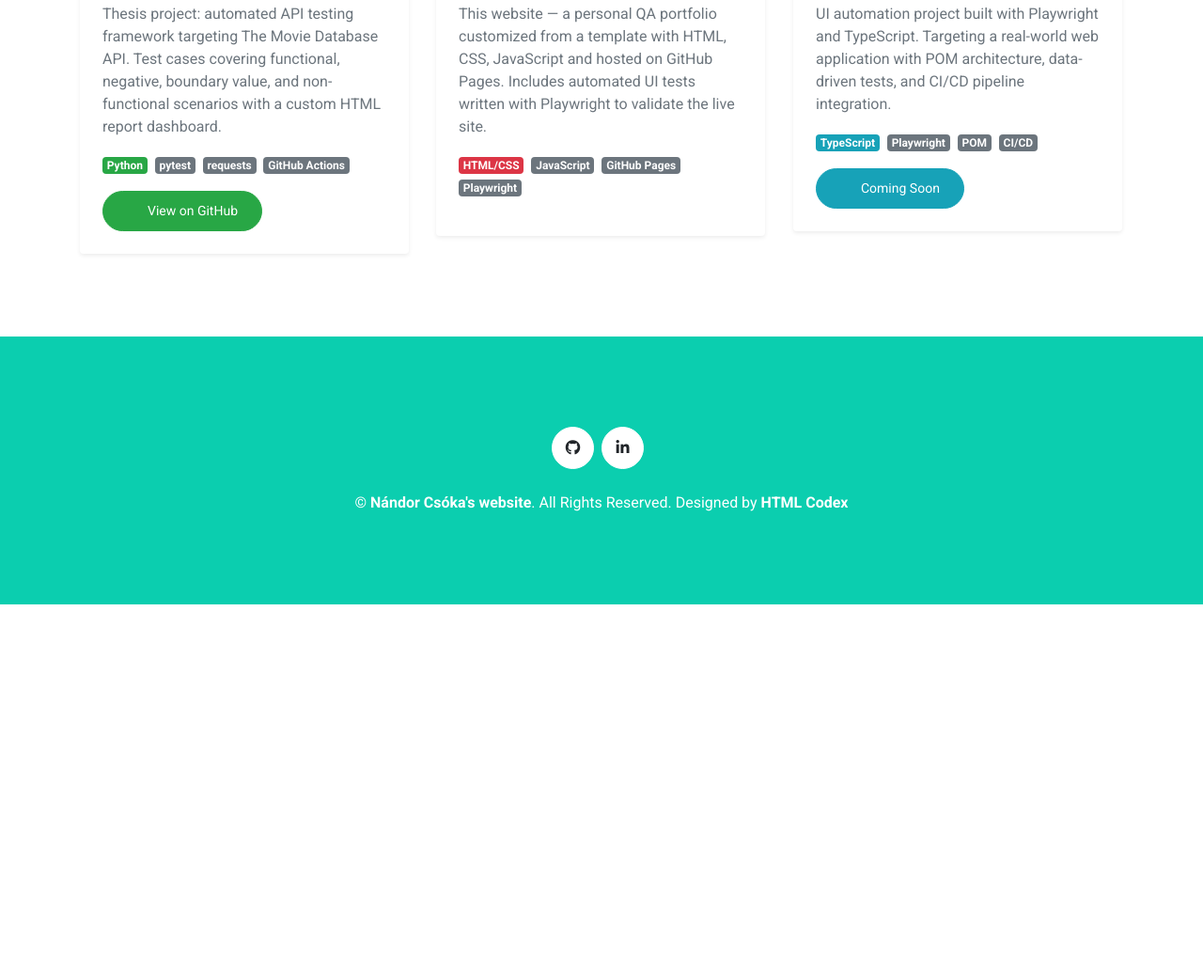
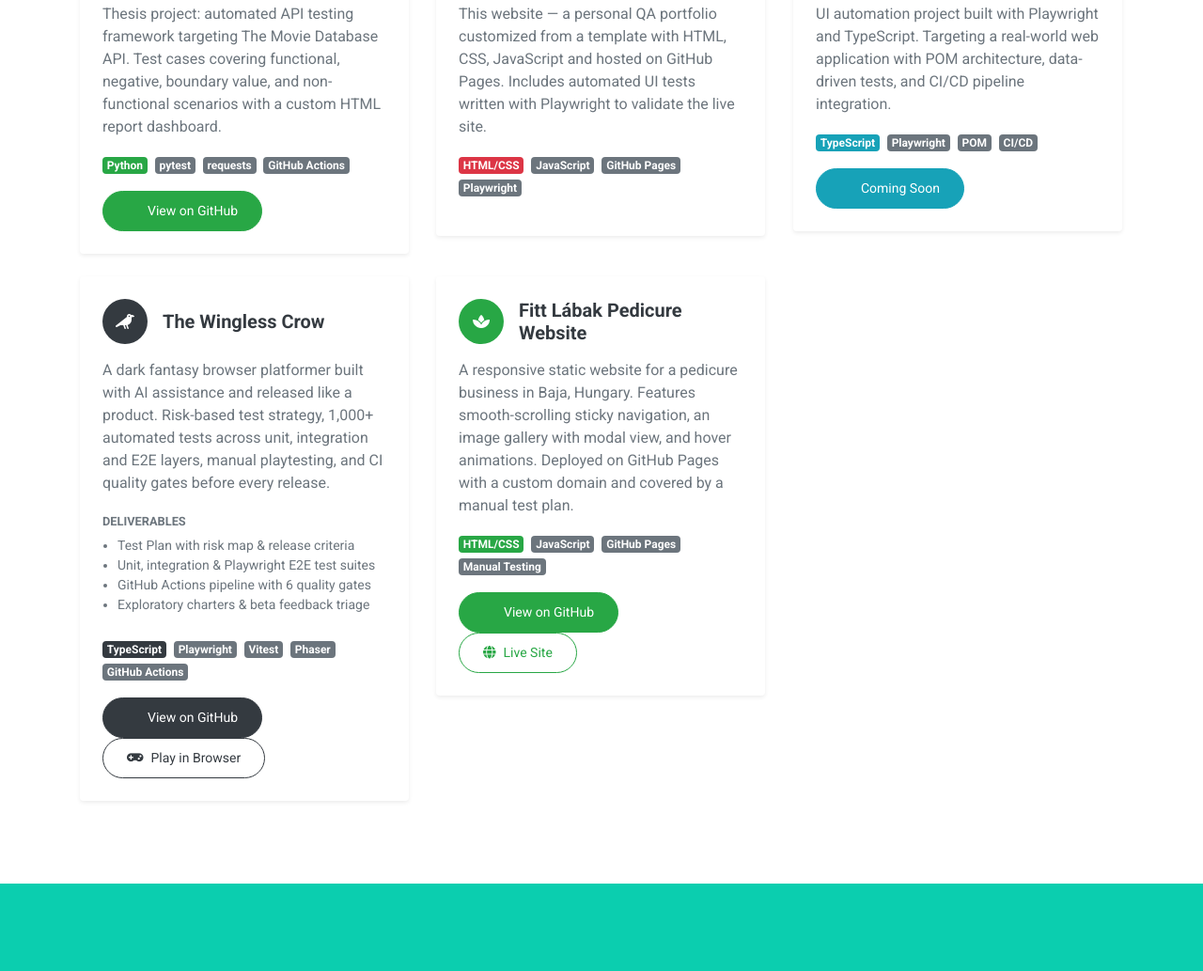
Before and after one commit to csokanandor95/csokanandor95.github.io, a plain HTML site: page index.html in a window 1280 px wide. Shown: the part 6067-7100 px from the top of the page at 94% size. Before the commit the page ends 6710 px from the top, so only its background shows below. Drawn offline with nearby package versions, Linux system fonts and the light colour scheme.

Commit message:
Added projects

```diff
--- a/index.html
+++ b/index.html
@@ -472,6 +472,7 @@
                         <li class="btn btn-sm btn-outline-primary m-1" data-filter=".api">API Testing</li>
                         <li class="btn btn-sm btn-outline-primary m-1" data-filter=".web">Web</li>
                         <li class="btn btn-sm btn-outline-primary m-1" data-filter=".manual">Manual</li>
+                        <li class="btn btn-sm btn-outline-primary m-1" data-filter=".game">Game</li>
                     </ul>
                 </div>
             </div>
@@ -650,6 +651,80 @@
                     </div>
                 </div>
 
+                <!-- Project 7: The Wingless Crow -->
+                <div class="col-lg-4 col-md-6 mb-4 portfolio-item automation game">
+                    <div class="card h-100 border-0 shadow-sm rounded">
+                        <div class="card-body d-flex flex-column p-4">
+                            <div class="d-flex align-items-center mb-3">
+                                <div class="d-flex align-items-center justify-content-center bg-dark mr-3 flex-shrink-0"
+                                    style="width: 48px; height: 48px; border-radius: 48px;">
+                                    <i class="fa fa-crow text-white"></i>
+                                </div>
+                                <h5 class="font-weight-bold mb-0">The Wingless Crow</h5>
+                            </div>
+                            <p class="text-muted mb-3">A dark fantasy browser platformer built with AI assistance and released like a product. Risk-based test strategy, 1,000+ automated tests across unit, integration and E2E layers, manual playtesting, and CI quality gates before every release.</p>
+                            <div class="mb-2">
+                                <small class="font-weight-bold text-uppercase text-muted">Deliverables</small>
+                                <ul class="mt-1 pl-3 text-muted" style="font-size: 0.875rem;">
+                                    <li>Test Plan with risk map & release criteria</li>
+                                    <li>Unit, integration & Playwright E2E test suites</li>
+                                    <li>GitHub Actions pipeline with 6 quality gates</li>
+                                    <li>Exploratory charters & beta feedback triage</li>
+                                </ul>
+                            </div>
+                            <div class="mb-3">
+                                <span class="badge badge-dark mr-1">TypeScript</span>
+                                <span class="badge badge-secondary mr-1">Playwright</span>
+                                <span class="badge badge-secondary mr-1">Vitest</span>
+                                <span class="badge badge-secondary mr-1">Phaser</span>
+                                <span class="badge badge-secondary mr-1">GitHub Actions</span>
+                            </div>
+                            <div class="mt-auto">
+                                <a href="https://github.com/csokanandor95/the-wingless-crow" target="_blank"
+                                    class="btn btn-dark btn-sm mr-1">
+                                    <i class="fa fa-github mr-2"></i>View on GitHub
+                                </a>
+                                <a href="https://bioengineerlabs.itch.io/the-wingless-crow" target="_blank"
+                                    class="btn btn-outline-dark btn-sm">
+                                    <i class="fa fa-gamepad mr-2"></i>Play in Browser
+                                </a>
+                            </div>
+                        </div>
+                    </div>
+                </div>
+
+                <!-- Project 8: Pedicure website -->
+                <div class="col-lg-4 col-md-6 mb-4 portfolio-item web">
+                    <div class="card h-100 border-0 shadow-sm rounded">
+                        <div class="card-body d-flex flex-column p-4">
+                            <div class="d-flex align-items-center mb-3">
+                                <div class="d-flex align-items-center justify-content-center bg-success mr-3 flex-shrink-0"
+                                    style="width: 48px; height: 48px; border-radius: 48px;">
+                                    <i class="fa fa-spa text-white"></i>
+                                </div>
+                                <h5 class="font-weight-bold mb-0">Fitt Lábak Pedicure Website</h5>
+                            </div>
+                            <p class="text-muted mb-3">A responsive static website for a pedicure business in Baja, Hungary. Features smooth-scrolling sticky navigation, an image gallery with modal view, and hover animations. Deployed on GitHub Pages with a custom domain and covered by a manual test plan.</p>
+                            <div class="mb-3">
+                                <span class="badge badge-success mr-1">HTML/CSS</span>
+                                <span class="badge badge-secondary mr-1">JavaScript</span>
+                                <span class="badge badge-secondary mr-1">GitHub Pages</span>
+                                <span class="badge badge-secondary mr-1">Manual Testing</span>
+                            </div>
+                            <div class="mt-auto">
+                                <a href="https://github.com/csokanandor95/pedicure_website" target="_blank"
+                                    class="btn btn-success btn-sm mr-1">
+                                    <i class="fa fa-github mr-2"></i>View on GitHub
+                                </a>
+                                <a href="https://fittlábak.hu" target="_blank"
+                                    class="btn btn-outline-success btn-sm">
+                                    <i class="fa fa-globe mr-2"></i>Live Site
+                                </a>
+                            </div>
+                        </div>
+                    </div>
+                </div>
+
             </div>
         </div>
     </div>
```
Also changed, not shown: 1 other file.
